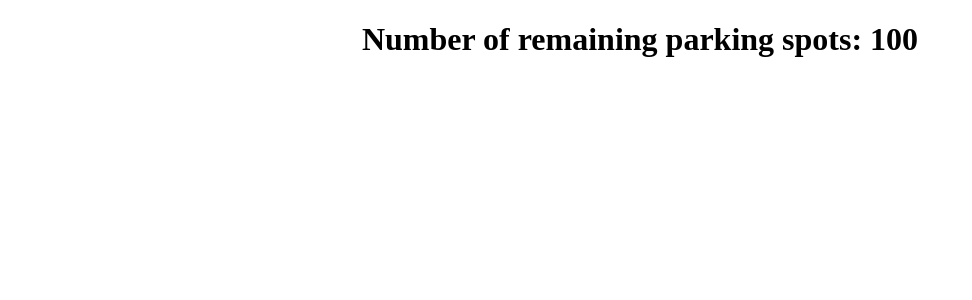
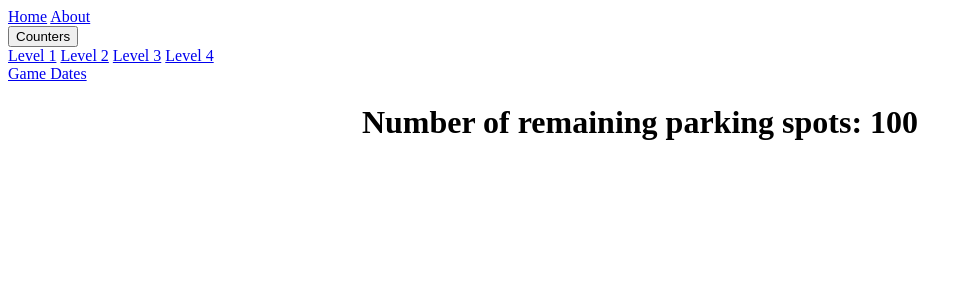
Before and after one commit to lpalmieriku/IEEE-parking-software, a Flask app: page / in a window 1280 px wide. Shown: the top 300 px of the page, without its empty margins (0-972 px from the left). Run offline with Flask 3, Linux system fonts and the light colour scheme.

Commit message:
Implemented the navigation bar html code

```diff
--- a/templates/index.html
+++ b/templates/index.html
@@ -5,6 +5,20 @@
     <link rel="stylesheet"  href="static/style.css">
 {% endblock %}
 {% block body %}
+    <div>
+        <a href="#">Home</a>
+        <a href="#">About</a>
+        <div>
+            <button>Counters</button>
+            <div>
+                <a href="#">Level 1</a>
+                <a href="#">Level 2</a>
+                <a href="#">Level 3</a>
+                <a href="#">Level 4</a>
+            </div>
+        </div>
+        <a href="#">Game Dates</a>
+    </div>
     <div><h1>Number of remaining parking spots: <span id="number"></span></h1></div>
     <script src="static/script.js"></script>
 {% endblock %}
```
